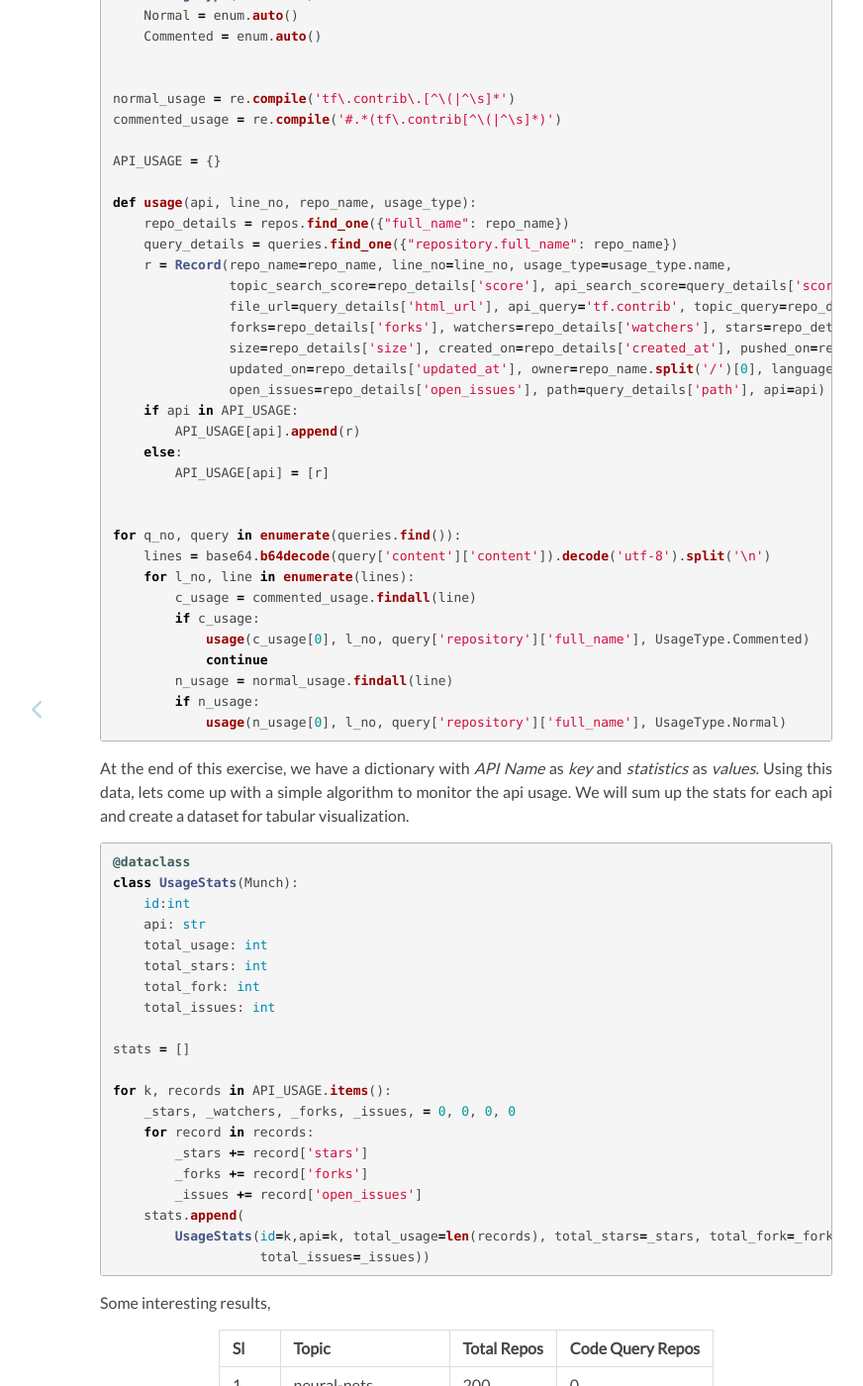
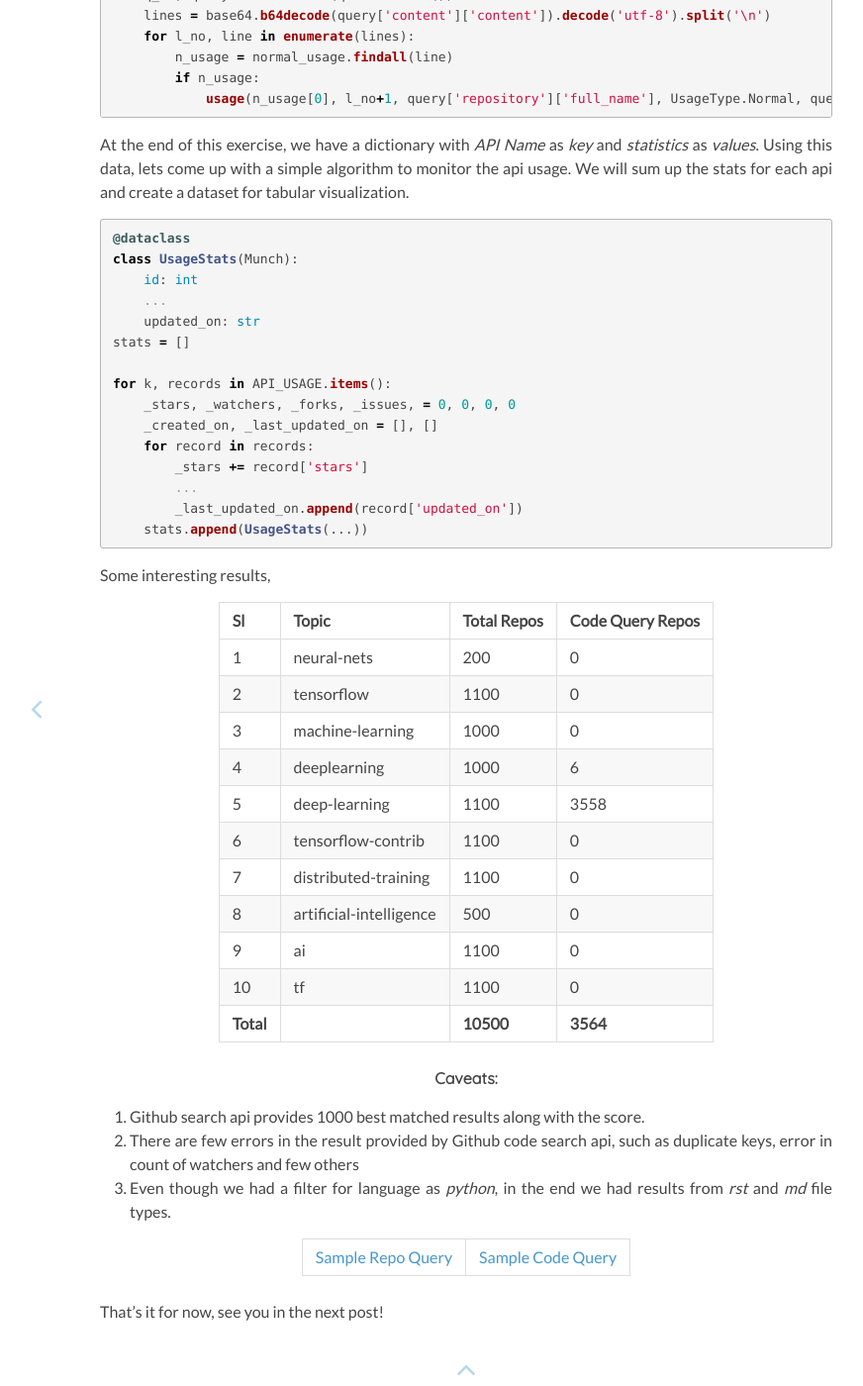
Before and after one commit to kingspp/kingspp.github.io, a Jekyll site: the page built from _posts/2018-09-10-analysis-of-tensorflow-contrib-sunset.md, in a window 1280 px wide and 1400 px high, scrolled down 3897 px. Shown: the whole window at 99% size, without its empty margins (169-1041 px from the left). Built offline with Jekyll 4.4.1, drawn with Linux system fonts in a browser that asks for light colours; nearby versions of some CDN libraries; comment, search, counter and statistics services are not loaded; some of the changed text lies outside the part shown.

Commit message:
updated document

````diff
--- a/_posts/2018-09-10-analysis-of-tensorflow-contrib-sunset.md
+++ b/_posts/2018-09-10-analysis-of-tensorflow-contrib-sunset.md
@@ -93,7 +93,7 @@
 ```python
 
 # Github Code Search API - We will look for tf.contrib alternatively also look for tensorflow.contrib (for import usage)
-API_BASE = 'https://api.github.com/search/code?q=tf.contrib+repo:{}&per_page=100&access_token='
+API_BASE = 'https://api.github.com/search/code?q=tf.contrib+language:python+repo:{}&per_page=100&access_token='
 
 total_repos = repos.count()
 queries = db.queries
@@ -157,24 +157,7 @@
 @dataclass
 class Record(Munch):
     repo_name: str
-    line_no: int
-    usage_type: str
-    api_search_score: float
-    topic_search_score: float
-    api_query: str
-    topic_query: str
-    forks: int
-    watchers: int
-    stars: int
-    created_on: str
-    updated_on: str
-    pushed_on: str
-    file_url: str
-    path: str
-    size: int
-    owner: str
-    language: str
-    open_issues: int
+    ...
     api: str
 
 
@@ -182,38 +165,25 @@
     Normal = enum.auto()
     Commented = enum.auto()
 
-
 normal_usage = re.compile('tf\.contrib\.[^\(|^\s]*')
 commented_usage = re.compile('#.*(tf\.contrib[^\(|^\s]*)')
 
 API_USAGE = {}
 
-def usage(api, line_no, repo_name, usage_type):
+def usage(api, line_no, repo_name, usage_type, query_details):
     repo_details = repos.find_one({"full_name": repo_name})
-    query_details = queries.find_one({"repository.full_name": repo_name})
-    r = Record(repo_name=repo_name, line_no=line_no, usage_type=usage_type.name,
-               topic_search_score=repo_details['score'], api_search_score=query_details['score'],
-               file_url=query_details['html_url'], api_query='tf.contrib', topic_query=repo_details['topic'],
-               forks=repo_details['forks'], watchers=repo_details['watchers'], stars=repo_details['stargazers_count'],
-               size=repo_details['size'], created_on=repo_details['created_at'], pushed_on=repo_details['pushed_at'],
-               updated_on=repo_details['updated_at'], owner=repo_name.split('/')[0], language=repo_details['language'],
-               open_issues=repo_details['open_issues'], path=query_details['path'], api=api)
+    r = Record(...)
     if api in API_USAGE:
         API_USAGE[api].append(r)
     else:
         API_USAGE[api] = [r]
 
-
 for q_no, query in enumerate(queries.find()):
     lines = base64.b64decode(query['content']['content']).decode('utf-8').split('\n')
     for l_no, line in enumerate(lines):
-        c_usage = commented_usage.findall(line)
-        if c_usage:
-            usage(c_usage[0], l_no, query['repository']['full_name'], UsageType.Commented)
-            continue
         n_usage = normal_usage.findall(line)
         if n_usage:
-            usage(n_usage[0], l_no, query['repository']['full_name'], UsageType.Normal)
+            usage(n_usage[0], l_no+1, query['repository']['full_name'], UsageType.Normal, query)
 ```
 
 At the end of this exercise, we have a dictionary with *API Name* as *key* and *statistics* as *values*. Using this data,
@@ -223,24 +193,19 @@
 ```python
 @dataclass
 class UsageStats(Munch):
-    id:int
-    api: str
-    total_usage: int
-    total_stars: int
-    total_fork: int
-    total_issues: int
-
+    id: int
+    ...
+    updated_on: str
 stats = []
 
 for k, records in API_USAGE.items():
     _stars, _watchers, _forks, _issues, = 0, 0, 0, 0
+    _created_on, _last_updated_on = [], []
     for record in records:
         _stars += record['stars']
-        _forks += record['forks']
-        _issues += record['open_issues']
-    stats.append(
-        UsageStats(id=k,api=k, total_usage=len(records), total_stars=_stars, total_fork=_forks,
-                   total_issues=_issues))
+        ...
+        _last_updated_on.append(record['updated_on'])
+    stats.append(UsageStats(...))
 ```
 
 Some interesting results,
@@ -264,6 +229,7 @@
 
 1. Github search api provides 1000 best matched results along with the score.
 2. There are few errors in the result provided by  Github code search api, such as duplicate keys, error in count of watchers and few others
+3. Even though we had a filter for language as *python*, in the end we had results from *rst* and *md* file types.
 
 [Sample Repo Query](https://jsoneditoronline.org/?id=524ccda2e2ce4991bf9f256b2c326092) | [Sample Code Query](https://jsoneditoronline.org/?id=1ae6018d072540d9ba451d114055744f)
 
````
